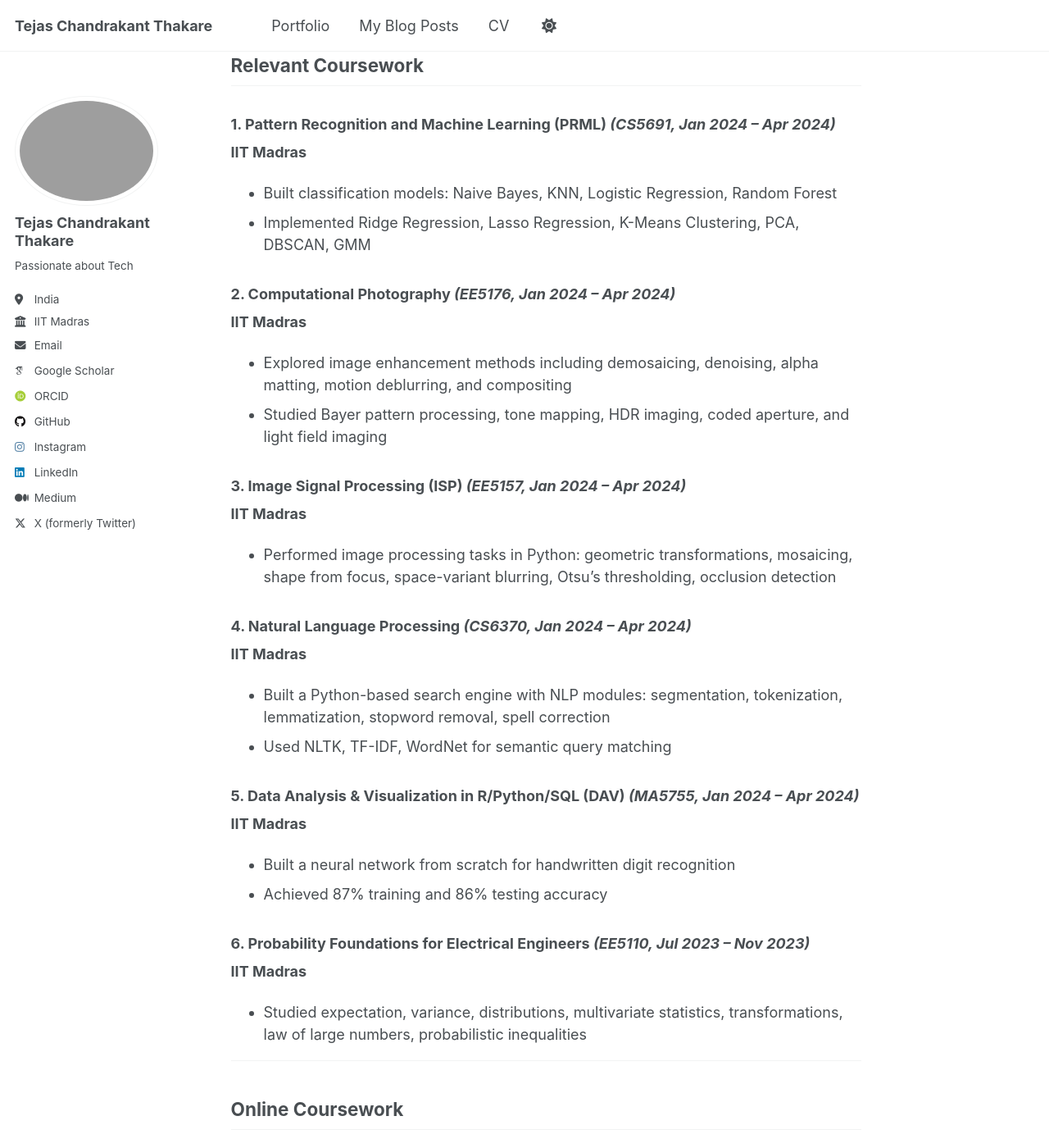
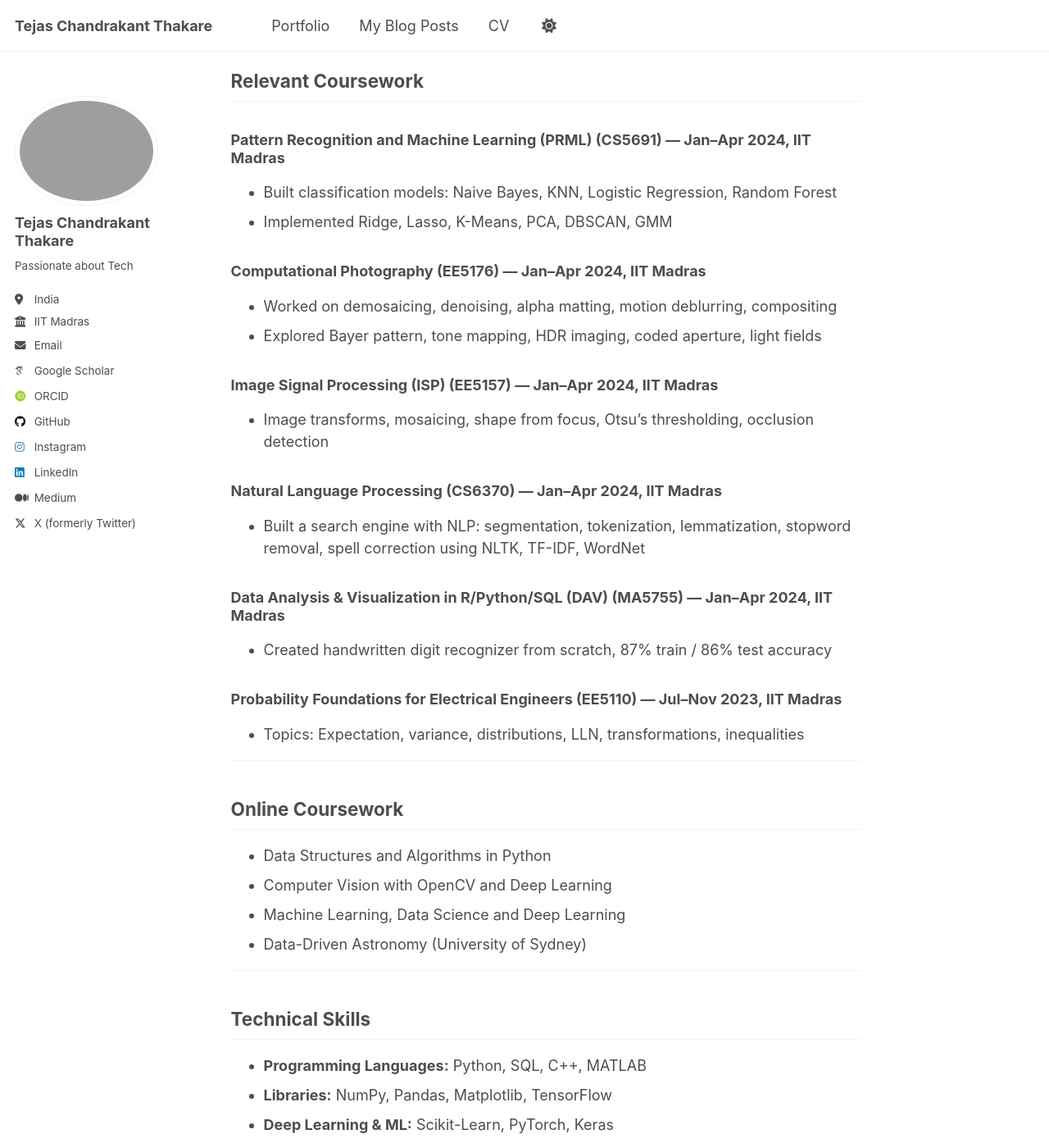
Before and after one commit to TejasCThakare/tejascthakare.github.io, a Jekyll site: the page built from _pages/cv.md, in a window 1280 px wide and 1400 px high, scrolled down 3836 px. Shown: the whole window at 82% size. Built offline with Jekyll 4.4.1, drawn with Linux system fonts in a browser that asks for light colours; some web fonts are replaced; our own code applies the rules of GitHub Pages for plain Markdown files; some of the changed text lies outside the part shown.

Commit message:
Update cv.md

```diff
--- a/_pages/cv.md
+++ b/_pages/cv.md
@@ -11,21 +11,21 @@ Chennai, Tamil Nadu, India
 
 ## Education
 
-| Program                                   | Institution/Board                     | %/CGPA  | Year     |
-|-------------------------------------------|---------------------------------------|---------|----------|
-| M.Tech. (Electrical Engineering)          | IIT Madras, Chennai, India            | 8.24/10 | 2023–25  |
-| M.Sc. (Physics)                           | IIT Bhubaneswar, Odisha, India        | 7.84/10 | 2021–23  |
-| B.Sc. (Physics, Statistics and Math)      | KTHM College (Pune University)        | 87.26%  | 2017–20  |
-| Higher Secondary                          | Maharashtra State Board               | 72.46%  | 2017     |
-| Secondary                                 | Maharashtra State Board               | 90.20%  | 2015     |
+**Program** | **Institution/Board** | **%/CGPA** | **Year**
+--- | --- | --- | ---
+M.Tech. (Electrical Engineering) | IIT Madras, Chennai, India | 8.24/10 | 2023–25
+M.Sc. (Physics) | IIT Bhubaneswar, Odisha, India | 7.84/10 | 2021–23
+B.Sc. (Physics, Statistics and Math) | KTHM College (Pune University) | 87.26% | 2017–20
+Higher Secondary | Maharashtra State Board | 72.46% | 2017
+Secondary | Maharashtra State Board | 90.20% | 2015
 
 ---
 
 ## Research Projects
 
 ### 1. 3D High Dynamic Range Reconstruction of Dynamic Images using Gaussian Splatting
-**Jun '24 – May '25**
-**(M.Tech / Guide: Prof. Kaushik Mitra), IIT Madras**
+**Jun’24 – May’25**
+(M.Tech / Guide: Prof. Kaushik Mitra) IIT Madras
 **Keywords:** 3D HDR Reconstruction, Point Clouds, Gaussian Splatting, NeRF, HDR
 
 - Investigated the limitations of NeRF for HDR scene reconstruction and explored alternative representations for static and dynamic 3D scenes. Developed a comprehensive understanding of radiance fields, tone mapping, and multi-exposure fusion techniques.
@@ -33,8 +33,8 @@ Chennai, Tamil Nadu, India
 - Extended the 4D Gaussian Splatting framework to support 16-bit dynamic HDR inputs using a self-captured dataset. Enabled temporally consistent HDR synthesis for dynamic scenes. Also developed novel pipeline for HDR-Dynamic novel view synthesis.
 
 ### 2. Analysis and Implementation of Machine Learning Model on CERN’s Big Datasets
-**Jun '22 – May '23**
-**(M.Sc / Guide: Prof. Seema Bahinipati), IIT Bhubaneswar**
+**Jun’22 – May’23**
+(M.Sc / Guide: Prof. Seema Bahinipati) IIT Bhubaneswar
 **Keywords:** Big Data Analysis, EDA, Machine Learning
 
 - Handled petabyte-scale datasets from CERN, performed Exploratory Data Analysis to extract meaningful insights.
@@ -42,51 +42,54 @@ Chennai, Tamil Nadu, India
 - The applied Boosted Decision Tree model achieved a 0.98 ROC value, effectively classifying signal and noise.
 
 ### 3. The Exponentially Changing Periodic Probability Density Function (PDF)
-**Nov '18 – Mar '19**
-**(B.Sc), K.T.H.M. College**
+**Nov’18 – Mar’19**
+(B.Sc) K.T.H.M. College
 **Keywords:** Probability Distribution, Mathematical Statistics
 
 - Developed the Sinex distribution, a novel PDF with multiple peaks, using Laplace Transforms and MGF functions.
 - Derived the Sinex distribution’s mean and variance using the gamma function and Inverse Laplace Transforms.
 - Analyzed the Sinex distribution, showing it approximates the Gamma Distribution under certain conditions.
+
+---
+
 ## Personal Projects
 
-### 1. Attention-Guided Hybrid Retinex for Low-Light Image Enhancement
-**Keywords:** Image Enhancement, Image Restoration, Vision *(Targeted for publication)*
+### Attention-Guided Hybrid Retinex for Low-Light Image Enhancement
+**Keywords:** Image Enhancement, Image Restoration, Vision (Targeted for publication)
 
 - Designed a deep learning model that enhances dark, low-light images via Retinex-based decomposition, illumination relighting, and fusion.
 - Integrated attention-guided illumination refinement and multi-scale residual learning for adaptive brightness correction and texture, color preservation.
 - Achieved 21+ PSNR and 0.8+ SSIM on LOL-v1 with a full PyTorch pipeline for training, inference, evaluation, and visual diagnostics.
 
-### 2. GAN-Based Multi-Exposure Prediction for HDR Imaging
+### GAN-Based Multi-Exposure Prediction for HDR Imaging
 **Keywords:** Generative Model, Deep Learning, CNN, HDR
 
 - Developed a GAN-based model to predict a full 5-level multi-exposure image stack from a single LDR input for HDR-related imaging applications.
 - Designed a convolutional encoder–decoder generator to synthesize photorealistic exposure variations that simulate real-world camera bracketing.
 - Integrated a PatchGAN-style discriminator to assess global structure and local texture consistency across predicted exposure stacks.
 
-### 3. Lung Cancer Detection Using CNN
+### Lung Cancer Detection Using CNN
 **Keywords:** Classification, Medical Imaging, CNN
 
 - Developed a CNN for lung cancer classification, achieving 92% validation accuracy on microscopic lung images.
 - Achieved 97%, 87%, and 91% F1-scores for three lung cancer types, demonstrating strong model performance.
 - Boosted efficiency with regularization & augmentation, achieving 92% macro-average precision, recall, & F1-score.
 
-### 4. Autocorrect System
+### Autocorrect System
 **Keywords:** NLP, Text Processing
 
 - Engineered an autocorrect system that enhances text accuracy and user experience by suggesting correct words.
 - Increased data processing efficiency by 15% by developing a scalable Python script for handling large text files.
 - Devised a word variant production method to provide accurate spelling corrections by generating possible words.
 
-### 5. Movie Recommendation System
+### Movie Recommendation System
 **Keywords:** Data Preprocessing, Recommender Systems
 
 - Built a content-based movie recommendation system using 4,800+ movies to provide personalized suggestions.
 - Carried out data pre-processing and feature engineering on text and numerical data, thus boosting the accuracy.
 - System retrieves and ranks the top 10 similar movies using a similarity matrix, enhancing the user experience.
 
-### 6. Chatbot Creation
+### Chatbot Creation
 **Keywords:** Intent Classification, Text Embeddings
 
 - Designed a Chatbot model using TensorFlow and Keras, achieving over 94% accuracy in intent classification.
@@ -97,42 +100,34 @@ Chennai, Tamil Nadu, India
 
 ## Relevant Coursework
 
-### 1. Pattern Recognition and Machine Learning (PRML) *(CS5691, Jan 2024 – Apr 2024)*
-**IIT Madras**
+### Pattern Recognition and Machine Learning (PRML) (CS5691) — Jan–Apr 2024, IIT Madras
 - Built classification models: Naive Bayes, KNN, Logistic Regression, Random Forest
-- Implemented Ridge Regression, Lasso Regression, K-Means Clustering, PCA, DBSCAN, GMM
+- Implemented Ridge, Lasso, K-Means, PCA, DBSCAN, GMM
 
-### 2. Computational Photography *(EE5176, Jan 2024 – Apr 2024)*
-**IIT Madras**
-- Explored image enhancement methods including demosaicing, denoising, alpha matting, motion deblurring, and compositing
-- Studied Bayer pattern processing, tone mapping, HDR imaging, coded aperture, and light field imaging
+### Computational Photography (EE5176) — Jan–Apr 2024, IIT Madras
+- Worked on demosaicing, denoising, alpha matting, motion deblurring, compositing
+- Explored Bayer pattern, tone mapping, HDR imaging, coded aperture, light fields
 
-### 3. Image Signal Processing (ISP) *(EE5157, Jan 2024 – Apr 2024)*
-**IIT Madras**
-- Performed image processing tasks in Python: geometric transformations, mosaicing, shape from focus, space-variant blurring, Otsu’s thresholding, occlusion detection
+### Image Signal Processing (ISP) (EE5157) — Jan–Apr 2024, IIT Madras
+- Image transforms, mosaicing, shape from focus, Otsu’s thresholding, occlusion detection
 
-### 4. Natural Language Processing *(CS6370, Jan 2024 – Apr 2024)*
-**IIT Madras**
-- Built a Python-based search engine with NLP modules: segmentation, tokenization, lemmatization, stopword removal, spell correction
-- Used NLTK, TF-IDF, WordNet for semantic query matching
+### Natural Language Processing (CS6370) — Jan–Apr 2024, IIT Madras
+- Built a search engine with NLP: segmentation, tokenization, lemmatization, stopword removal, spell correction using NLTK, TF-IDF, WordNet
 
-### 5. Data Analysis & Visualization in R/Python/SQL (DAV) *(MA5755, Jan 2024 – Apr 2024)*
-**IIT Madras**
-- Built a neural network from scratch for handwritten digit recognition
-- Achieved 87% training and 86% testing accuracy
+### Data Analysis & Visualization in R/Python/SQL (DAV) (MA5755) — Jan–Apr 2024, IIT Madras
+- Created handwritten digit recognizer from scratch, 87% train / 86% test accuracy
 
-### 6. Probability Foundations for Electrical Engineers *(EE5110, Jul 2023 – Nov 2023)*
-**IIT Madras**
-- Studied expectation, variance, distributions, multivariate statistics, transformations, law of large numbers, probabilistic inequalities
+### Probability Foundations for Electrical Engineers (EE5110) — Jul–Nov 2023, IIT Madras
+- Topics: Expectation, variance, distributions, LLN, transformations, inequalities
 
 ---
 
 ## Online Coursework
 
-- Data Structures and Algorithms in Python *(Udemy)*
-- Computer Vision with OpenCV and Deep Learning *(Udemy)*
-- Machine Learning, Data Science and Deep Learning *(Udemy)*
-- Data-Driven Astronomy *(University of Sydney, Coursera)*
+- Data Structures and Algorithms in Python
+- Computer Vision with OpenCV and Deep Learning
+- Machine Learning, Data Science and Deep Learning
+- Data-Driven Astronomy (University of Sydney)
 
 ---
 
@@ -148,14 +143,16 @@ Chennai, Tamil Nadu, India
 
 ## Positions of Responsibility
 
-- **Teaching Assistant:** Designed quizzes and assignments for *Modern Computer Vision* course; supported 100+ students
-- **Student Placement Coordinator:** Coordinated placement season at IIT Bhubaneswar, handling 200+ students
-- **Assistant Coordinator, Counseling Service Team:** Guided 80+ freshers on-campus at IIT Bhubaneswar
+- **Teaching Assistant:** Modern Computer Vision course — supported 100+ students
+- **Student Placement Coordinator:** IIT Bhubaneswar — handled 200+ students
+- **Assistant Coordinator, Counseling Service:** Guided 80+ freshers
 
 ---
 
 ## Achievements / Awards
 
-- **All India Rank - 617** in **IIT-JAM 2021** *(conducted by IISc Bangalore)*
-- **First Prize** in **Poster Presentation Competition**, Sandip University, Nashik
-- **Published 3 Scientific Articles** during B.Sc.
+- **AIR 617** — IIT-JAM 2021, conducted by IISc Bangalore
+- **First Prize** — Poster Presentation, Sandip University, Nashik
+- **Published** — 3 Scientific Articles during B.Sc.
+
+---
```
